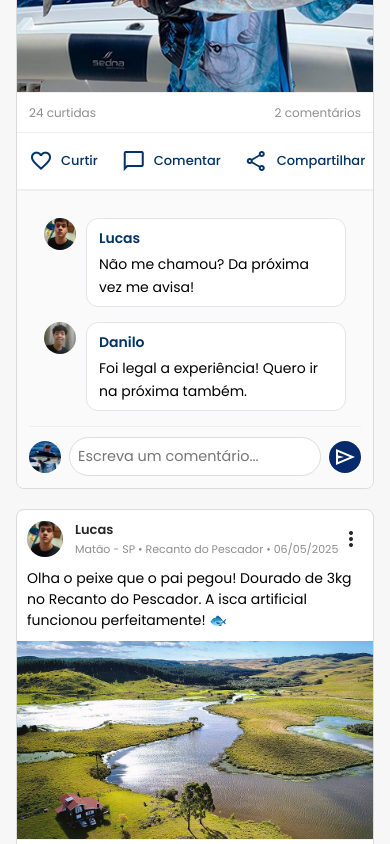
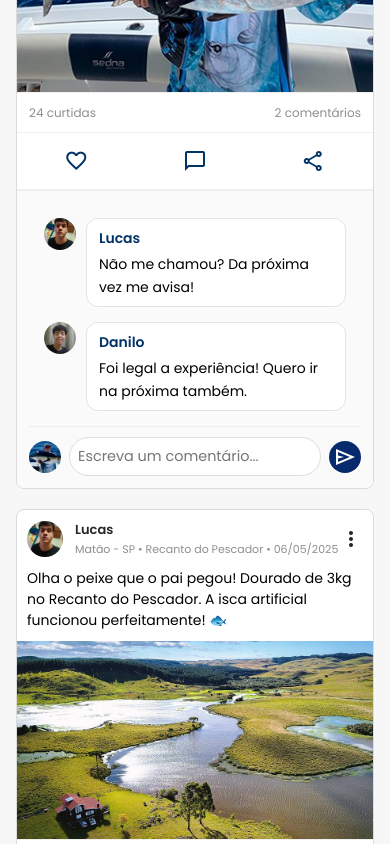
Before and after one commit to daniykt/Pesque-Fale, a React (Create React App) app: page /home in a window 390 px wide. Shown: the part 820-1664 px from the top of the page. Built offline with nearby package versions, Linux system fonts and the light colour scheme; no server answers; sample sign-in values are in the browser's storage; a web font is replaced by a local one.

Commit message:
fix: ajustes de responsividade na tela inicial
- Botões de curtir, comentar e compartilhar se adaptam em telas pequenas exibindo apenas ícones
- Campo de nova publicação se reorganiza em telas pequenas para exibir o texto corretamente

```diff
--- a/src/pages/Home/home.css
+++ b/src/pages/Home/home.css
@@ -741,11 +741,6 @@ footer .copyright { margin-top: 2rem; font-size: 0.9rem; color: #fff; padding-to
     padding: 0;
   }
 
-  .btn-new-post {
-    flex-direction: column;
-    align-items: flex-start;
-  }
-
   .post-header { padding: 10px; }
   .post-content { padding: 0 10px 10px 10px; }
 
@@ -757,6 +752,38 @@ footer .copyright { margin-top: 2rem; font-size: 0.9rem; color: #fff; padding-to
   .comment-content-bubble {
     max-width: calc(100% - 35px);
     padding: 8px 12px;
+  }
+}
+
+@media (max-width: 393px) {
+  /* Input desce embaixo do avatar e mostra a frase toda */
+  .btn-new-post {
+    flex-direction: column;
+    align-items: flex-start;
+  }
+
+  .btn-new-post input {
+    width: 100%;
+    box-sizing: border-box;
+  }
+
+  /* Botões horizontais, só ícones */
+  .post-actions-row {
+    padding: 6px 0;
+  }
+
+  .post-actions-row .action-btn {
+    flex: 1;
+    justify-content: center;
+    padding: 10px 4px;
+    gap: 0;
+    font-size: 0;
+    min-width: 0;
+  }
+
+  .post-actions-row .action-btn .material-symbols-outlined {
+    font-size: 22px;
+    flex-shrink: 0;
   }
 }
 
```
